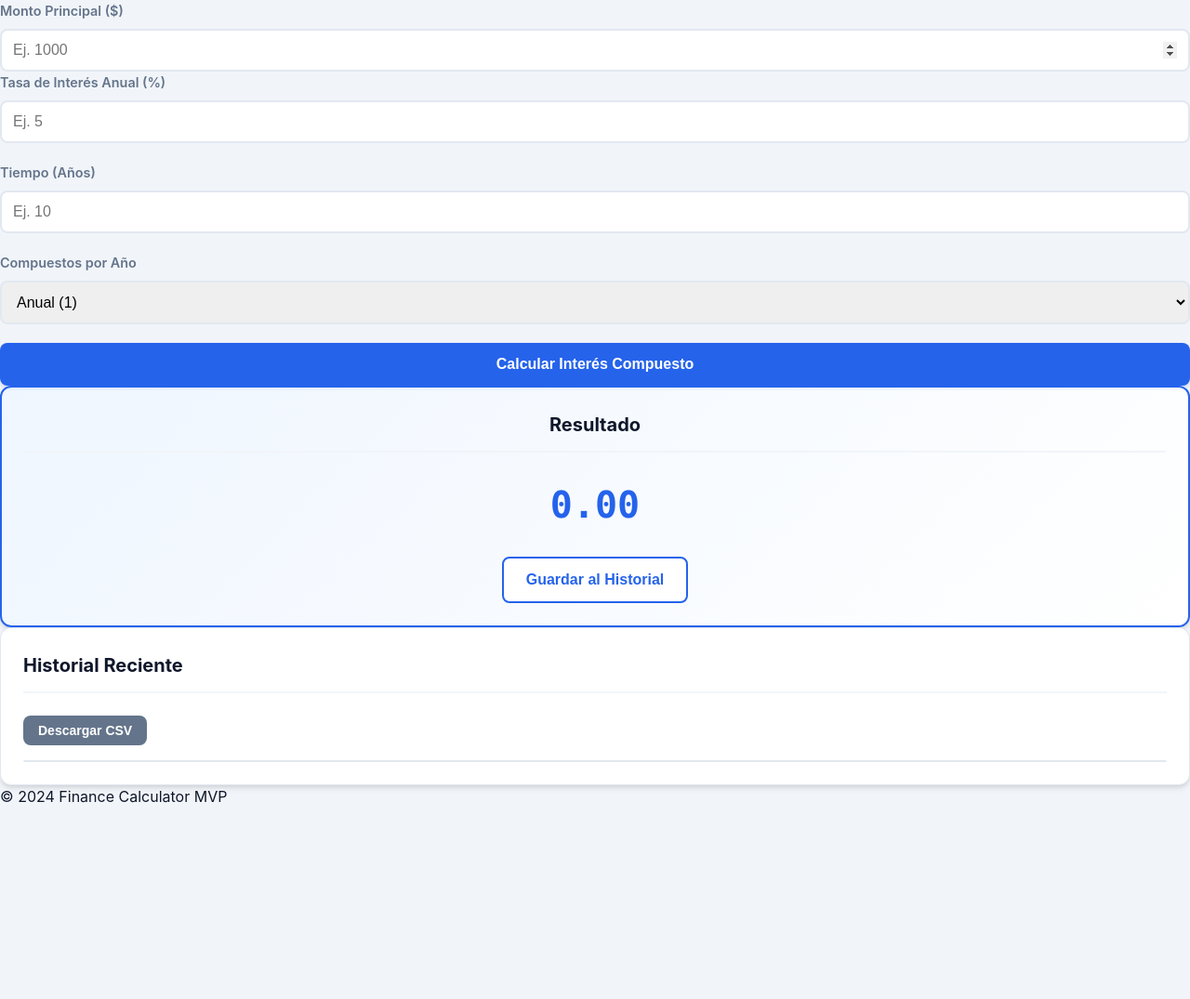
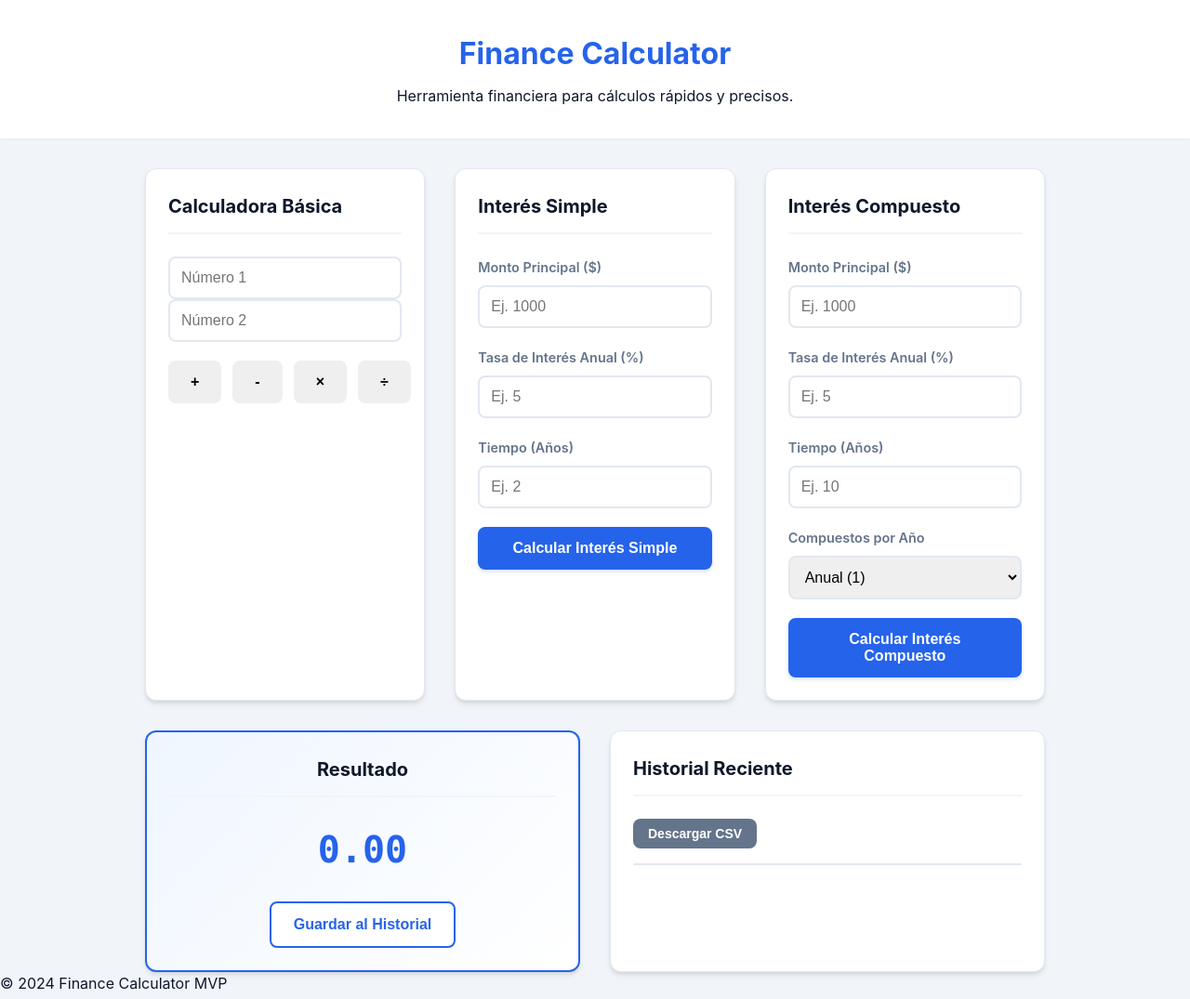
Before and after one commit to PSM545917/Finance-Calculator, a plain HTML site: page index.html in a window 1280 px wide. Shown: the whole page at 93% size. Before the commit the page ends 903 px from the top, so only its background shows below. Drawn offline with Linux system fonts and the light colour scheme.

Commit message:
fix: restore index.html structure

```diff
--- a/index.html
+++ b/index.html
@@ -9,6 +9,49 @@
 </head>
 
 <body>
+    <header>
+        <h1>Finance Calculator</h1>
+        <p>Herramienta financiera para cálculos rápidos y precisos.</p>
+    </header>
+
+    <main class="container">
+        <!-- Calculadora Básica -->
+        <section id="basic-calc" class="card">
+            <h2>Calculadora Básica</h2>
+            <div class="form-group">
+                <input type="number" id="basic-num1" placeholder="Número 1">
+                <input type="number" id="basic-num2" placeholder="Número 2">
+            </div>
+            <div class="btn-group">
+                <button id="btn-add">+</button>
+                <button id="btn-subtract">-</button>
+                <button id="btn-multiply">×</button>
+                <button id="btn-divide">÷</button>
+            </div>
+        </section>
+
+        <!-- Interés Simple -->
+        <section id="simple-interest" class="card">
+            <h2>Interés Simple</h2>
+            <div class="form-group">
+                <label for="simple-principal">Monto Principal ($)</label>
+                <input type="number" id="simple-principal" placeholder="Ej. 1000">
+            </div>
+            <div class="form-group">
+                <label for="simple-rate">Tasa de Interés Anual (%)</label>
+                <input type="number" id="simple-rate" placeholder="Ej. 5">
+            </div>
+            <div class="form-group">
+                <label for="simple-time">Tiempo (Años)</label>
+                <input type="number" id="simple-time" placeholder="Ej. 2">
+            </div>
+            <button class="btn-primary" onclick="calculateSimpleInterest()">Calcular Interés Simple</button>
+        </section>
+
+        <!-- Interés Compuesto -->
+        <section id="compound-interest" class="card">
+            <h2>Interés Compuesto</h2>
+            <div class="form-group">
                 <label for="compound-principal">Monto Principal ($)</label>
                 <input type="number" id="compound-principal" placeholder="Ej. 1000">
             </div>
```
Lines whose indentation alone changed are shown as unchanged.
